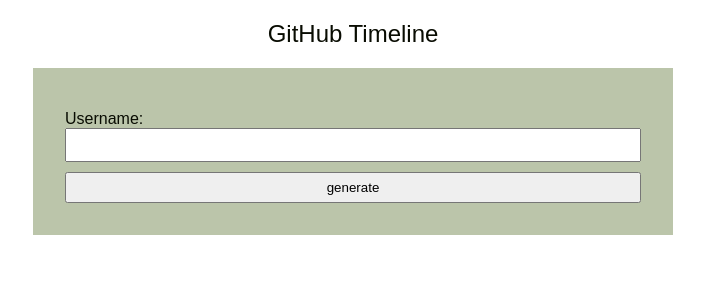
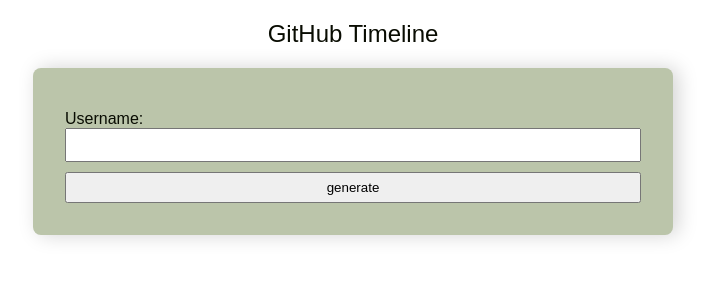
Before and after one commit to PoseidonCoder/RepoTimeline, a Next.js app: page / in a window 1280 px wide. Shown: the top 300 px of the page, without its empty margins (287-1002 px from the left). Built offline with nearby package versions, Linux system fonts and the light colour scheme.

Commit message:
added box shadow

```diff
--- a/styles/globals.css
+++ b/styles/globals.css
@@ -46,6 +46,8 @@
   padding: 2rem;
   width: 50%;
   margin: 0 auto;
+  border-radius: 8px;
+  box-shadow: 5px 0px 20px lightgray;
 }
 
 button {
```
